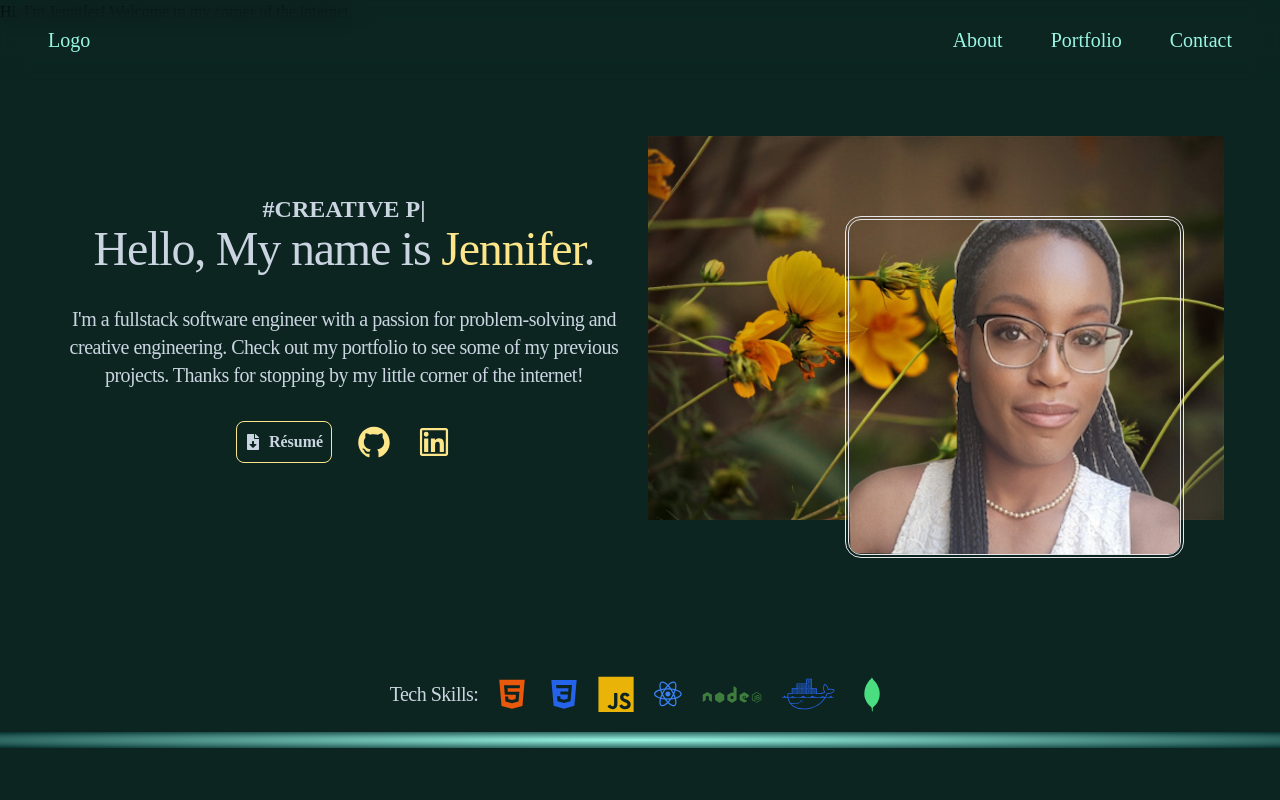
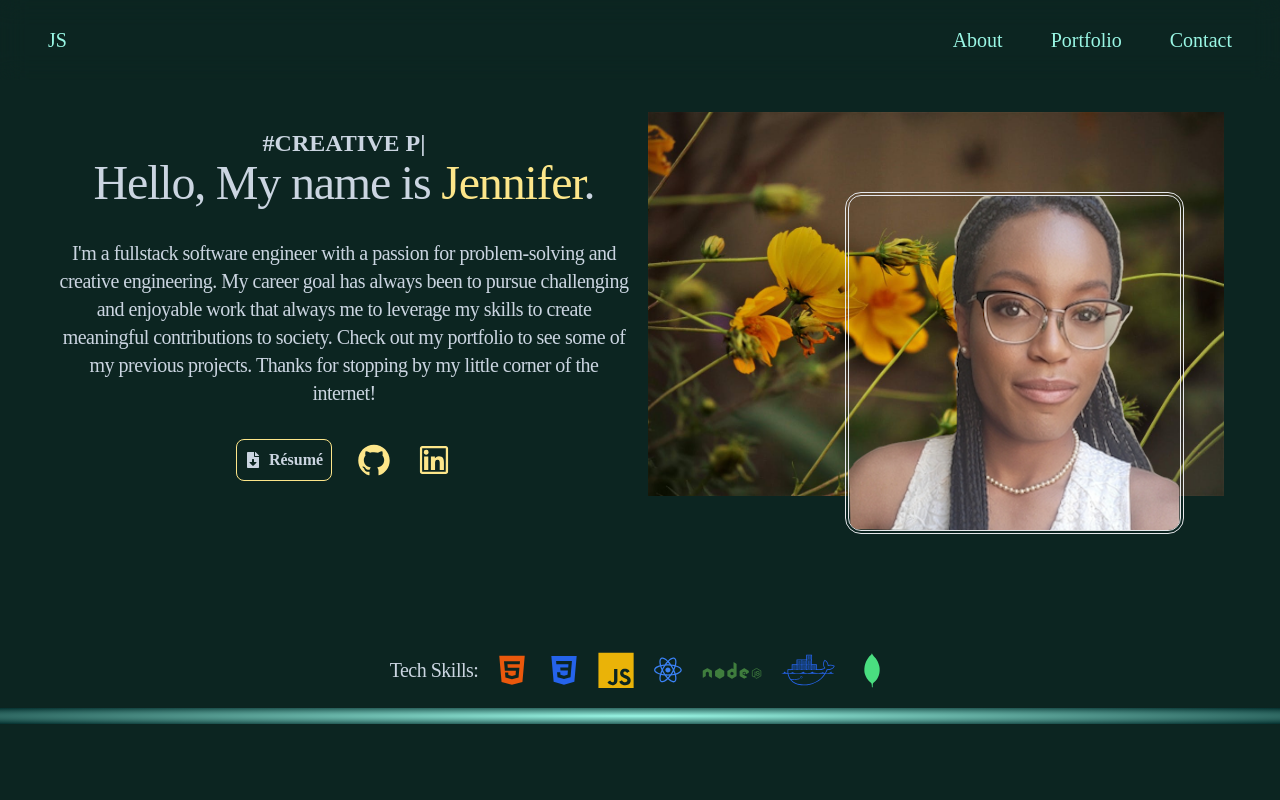
Before and after one commit to j-slaughter/portfolio, a React app: page / in a window 1280 px wide. Shown: the top 800 px of the page. Built offline with nearby package versions, Linux system fonts and the light colour scheme.

Commit message:
add .env and minor update to text

```diff
--- a/client/App.jsx
+++ b/client/App.jsx
@@ -8,16 +8,17 @@ import Navbar from './components/Navbar.jsx';
 import Hero from './components/Hero.jsx';
 import Skills from './components/Skills.jsx';
 import Projects from './components/Projects.jsx';
+import Contact from './components/Contact.jsx';
 import Footer from './components/Footer.jsx';
 
 const App = () => {
     return (
         <div>
             <Navbar />
-            <h1>Hi, I'm Jennifer! Welcome to my corner of the internet.</h1>
             <Hero />
             <Skills />
             <Projects />
+            <Contact />
             <Footer />
         </div>
     );
--- /dev/null
+++ b/client/components/Contact.jsx
@@ -0,0 +1,15 @@
+/**
+ * @module Contact.jsx
+ * @description Contact information
+ */
+import React from 'react';
+
+const Contact = () => {
+    return(
+        <div id='contact'>
+            <h2>Contact Me</h2>
+        </div>
+    )
+};
+
+export default Contact;
--- a/client/components/Hero.jsx
+++ b/client/components/Hero.jsx
@@ -50,7 +50,9 @@ const Hero = () => {
                     transition={{duration: 2, delay: 1.5}}
                     className='text-slate-300 tracking-tight mb-8 text-lg md:text-xl'>
                         I'm a fullstack software engineer with a passion for problem-solving
-                        and creative engineering. Check out my portfolio to see some of my
+                        and creative engineering. My career goal has always been to pursue challenging
+                        and enjoyable work that always me to leverage my skills to create meaningful
+                        contributions to society. Check out my portfolio to see some of my
                         previous projects. Thanks for stopping by my little corner of the internet!
                     </motion.p>
                     <motion.div
@@ -59,14 +61,15 @@ const Hero = () => {
                     viewport={{once: true}}
                     transition={{duration: 1, delay: 1}}
                     className='flex gap-6 justify-center items-center'>
-                        <motion.button
+                        <motion.a
                         whileHover={{scale: 1.05, boxShadow: "0px 0px 8px rgba(232, 232, 42, 0.44)"}}
-                        className='z-10 cursor-pointer font-bold text-slate-300 md:w-auto p-2 border border-amber-200 rounded-lg'>
+                        href={process.env.RESUME_DOC} target='_blank'
+                        className='z-10 font-bold text-slate-300 md:w-auto p-2 border border-amber-200 rounded-lg'>
                             <div className='flex gap-2 items-center'><FaFileDownload/> Résumé</div>
-                        </motion.button>
+                        </motion.a>
                         <div className='flex gap-6 flex-row text-4xl text-amber-200 z-20'>
-                            <motion.a whileHover={{scale: 1.2}} href='https://github.com/j-slaughter'><AiOutlineGithub/></motion.a>
-                            <motion.a whileHover={{scale: 1.2}} href='https://www.linkedin.com/in/j-slaughter'><AiOutlineLinkedin/></motion.a>
+                            <motion.a whileHover={{scale: 1.2}} href='https://github.com/j-slaughter' target='_blank'><AiOutlineGithub/></motion.a>
+                            <motion.a whileHover={{scale: 1.2}} href='https://www.linkedin.com/in/j-slaughter' target='_blank'><AiOutlineLinkedin/></motion.a>
                         </div>
                     </motion.div>
                 </motion.div>
--- a/client/components/Navbar.jsx
+++ b/client/components/Navbar.jsx
@@ -16,11 +16,11 @@ const Navbar = () => {
     return (
         <div className='fixed top-0 left-0 w-full backdrop-blur-md bg-opacity-70 z-50'>
             <div className='text-teal-200 text-xl flex justify-between items-center mx-auto px-12 h-20' >
-                <a href='#'>Logo</a>
+                <a href='/'>JS</a>
                 <ul className='hidden md:flex gap-12 z-10 cursor-pointer' >
                     <li><Link to='about' smooth={true} offset={-20} duration={500}>About</Link></li>
                     <li><Link to='projects' smooth={true} offset={30} duration={500}>Portfolio</Link></li>
-                    <li><Link to='contact' smooth={true} offset={50} duration={500}>Contact</Link></li>
+                    <li><Link to='contact' smooth={true} offset={30} duration={500}>Contact</Link></li>
                 </ul>
 
                 {/* For mobile hamburger menu*/}
@@ -35,9 +35,9 @@ const Navbar = () => {
                 transition={{stiffness: 20, damping: 15}}
                 className='bg-gray-900 fixed top-0 left-0 w-full min-h-screen bg-opacity-70 z-40'>
                     <ul className='text-4xl text-center mt-24 space-y-8'>
-                        <motion.li whileHover={{scale: 1.2}}><Link to='skills' onClick={toggleNav} smooth={true} offset={50} duration={500}>About</Link></motion.li>
-                        <motion.li whileHover={{scale: 1.2}}><Link to='projects' onClick={toggleNav} smooth={true} offset={50} duration={500}>Portfolio</Link></motion.li>
-                        <motion.li whileHover={{scale: 1.2}}><Link to='contact' onClick={toggleNav} smooth={true} offset={50} duration={500}>Contact</Link></motion.li>
+                        <motion.li whileHover={{scale: 1.2}}><Link to='about' onClick={toggleNav} smooth={true} offset={-20} duration={500}>About</Link></motion.li>
+                        <motion.li whileHover={{scale: 1.2}}><Link to='projects' onClick={toggleNav} smooth={true} offset={30} duration={500}>Portfolio</Link></motion.li>
+                        <motion.li whileHover={{scale: 1.2}}><Link to='contact' onClick={toggleNav} smooth={true} offset={30} duration={500}>Contact</Link></motion.li>
                     </ul>
                 </motion.div>
             </div>
--- a/client/components/Projects.jsx
+++ b/client/components/Projects.jsx
@@ -5,7 +5,7 @@
 
 import React from 'react';
 import rediwatch from '../assets/rediwatch.png';
-import spareoom from '../assets/spare.png';
+import spareoom from '../assets/spareoom.png';
 import dragonite from '../assets/dragonite.png';
 import travelotl from '../assets/travelotl.png';
 import skillswap from '../assets/skillswap.png';
@@ -18,7 +18,7 @@ const projects = [
         description: "Redis cache visualization tool for optimization of cache invalidation.",
         links: {
             site: '#',
-            github: '#',
+            github: 'https://github.com/oslabs-beta/RediWatch',
         },
     },
     {
@@ -36,7 +36,7 @@ const projects = [
         description: "Virtual gym app that allows users to search for and save exercises and chat message other gym enthusiasts.",
         links: {
             site: '#',
-            github: '#',
+            github: 'https://github.com/DragoniteGym/dragonite-gym',
         },
     },
     {
@@ -45,7 +45,7 @@ const projects = [
         description: "AI-generated travel itinerary. Uses OpenAi to generate custom travel plans according to user selections.",
         links: {
             site: '#',
-            github: '#',
+            github: 'https://github.com/CN-Kids-Next-Door/Travelotl',
         },
     },
     {
@@ -54,14 +54,14 @@ const projects = [
         description: "Co-op learning website where users share skill knowledge by uploading videos.",
         links: {
             site: '#',
-            github: '#',
+            github: 'https://github.com/Star-Nose-Mole-Rat/SkillSwap',
         },
     },
 ];
 
 const Projects = () => {
     return (
-        <div className='max-w-[1200px] mx-auto p-6 md:my-20' id='projects'>
+        <><div className='max-w-[1200px] mx-auto p-6 md:my-20' id='projects'>
             <h2 className='text-3xl font-semibold text-slate-300 mb-8'>Portfolio</h2>
             {/*Load Projects*/}
             {projects.map((project, i) => (
@@ -75,7 +75,9 @@ const Projects = () => {
                     </div>
                 </div>
             ))}
+
         </div>
+        <div className='mt-2 w-full h-4 bg-[radial-gradient(ellipse_at_center,_var(--tw-gradient-stops))] from-teal-200 to-teal-950'></div></>
     );
 };
 
--- a/package.json
+++ b/package.json
@@ -32,6 +32,7 @@
     "autoprefixer": "^10.4.20",
     "babel-loader": "^9.2.1",
     "css-loader": "^7.1.2",
+    "dotenv-webpack": "^8.1.0",
     "html-webpack-plugin": "^5.6.3",
     "nodemon": "^3.1.7",
     "postcss": "^8.4.49",
--- a/webpack.config.js
+++ b/webpack.config.js
@@ -1,5 +1,6 @@
 const path = require('path');
 const HtmlWebpackPlugin = require('html-webpack-plugin');
+const Dotenv = require('dotenv-webpack');
 
 module.exports = {
     entry: './client/index.js',
@@ -36,6 +37,7 @@ module.exports = {
         new HtmlWebpackPlugin({
             template: './index.html',
         }),
+        new Dotenv()
     ],
     devServer: {
         static: {
```
Also changed, not shown: 2 other files (tests, documents, lock files or other folders).
